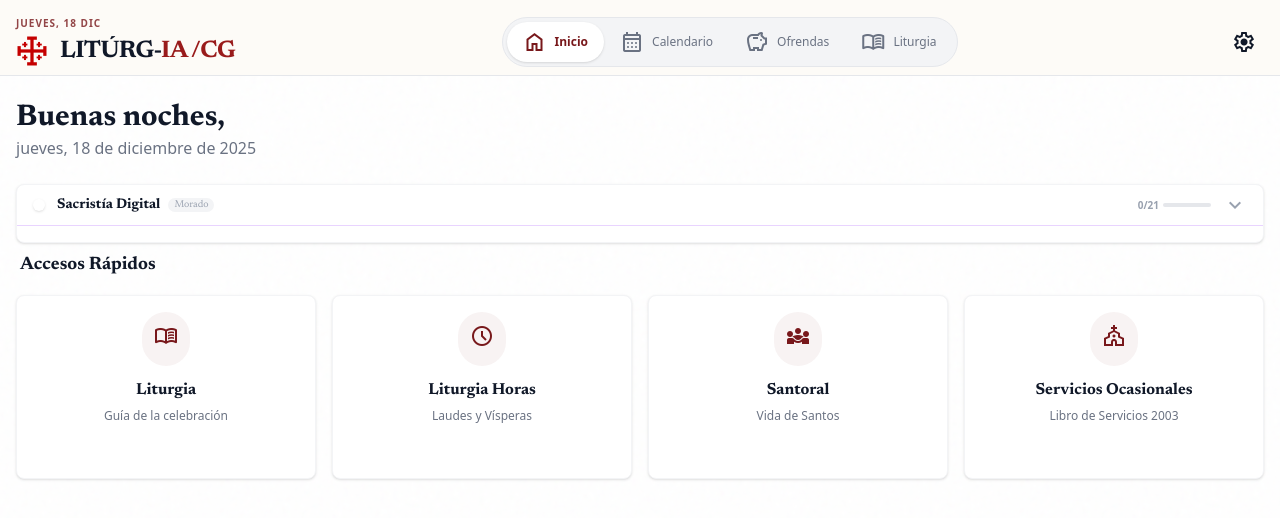
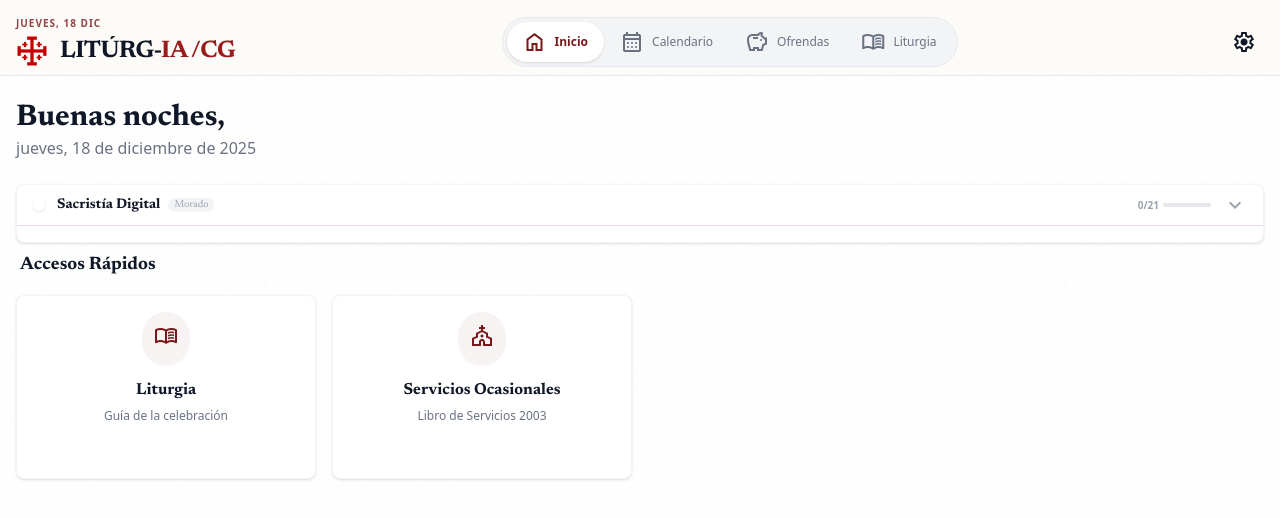
Before and after one commit to Iglesiaiacg/cuatroliturgias, a React (Vite) app: page / in a window 1280 px wide. Shown: the top 518 px of the page. Built offline with nearby package versions, Linux system fonts and the light colour scheme.

Commit message:
Update receipt layout, style app header, and reorganize dashboard cards

```diff
--- a/src/components/Views/HomeView.jsx
+++ b/src/components/Views/HomeView.jsx
@@ -41,23 +41,7 @@ export default function Dashboard({ onNavigate, date }) {
                         actionText="Abrir"
                     />
 
-                    {/* Card 2: Liturgia Horas */}
-                    <StyledCard
-                        title="Liturgia Horas"
-                        description="Laudes y Vísperas"
-                        icon="schedule"
-                        onClick={() => { }}
-                        actionText="Próximamente"
-                    />
 
-                    {/* Card 3: Santoral */}
-                    <StyledCard
-                        title="Santoral"
-                        description="Vida de Santos"
-                        icon="diversity_3"
-                        onClick={() => { }}
-                        actionText="Próximamente"
-                    />
 
                     {/* Card 4: Servicios Ocasionales */}
                     <StyledCard
--- a/src/components/Views/OccasionalServicesView.jsx
+++ b/src/components/Views/OccasionalServicesView.jsx
@@ -946,6 +946,13 @@ export default function OccasionalServicesView({ onNavigate, setDocContent, setS
 
     const services = [
         {
+            category: "Liturgia Diaria",
+            items: [
+                { title: "Liturgia Horas", description: "Laudes y Vísperas", icon: "schedule" },
+                { title: "Santoral", description: "Vida de Santos", icon: "diversity_3" }
+            ]
+        },
+        {
             category: "El Año Litúrgico",
             items: [
                 { title: "Antífonas para el Lucernario", description: "Oraciones al encender las velas.", icon: "light_mode" },
```
